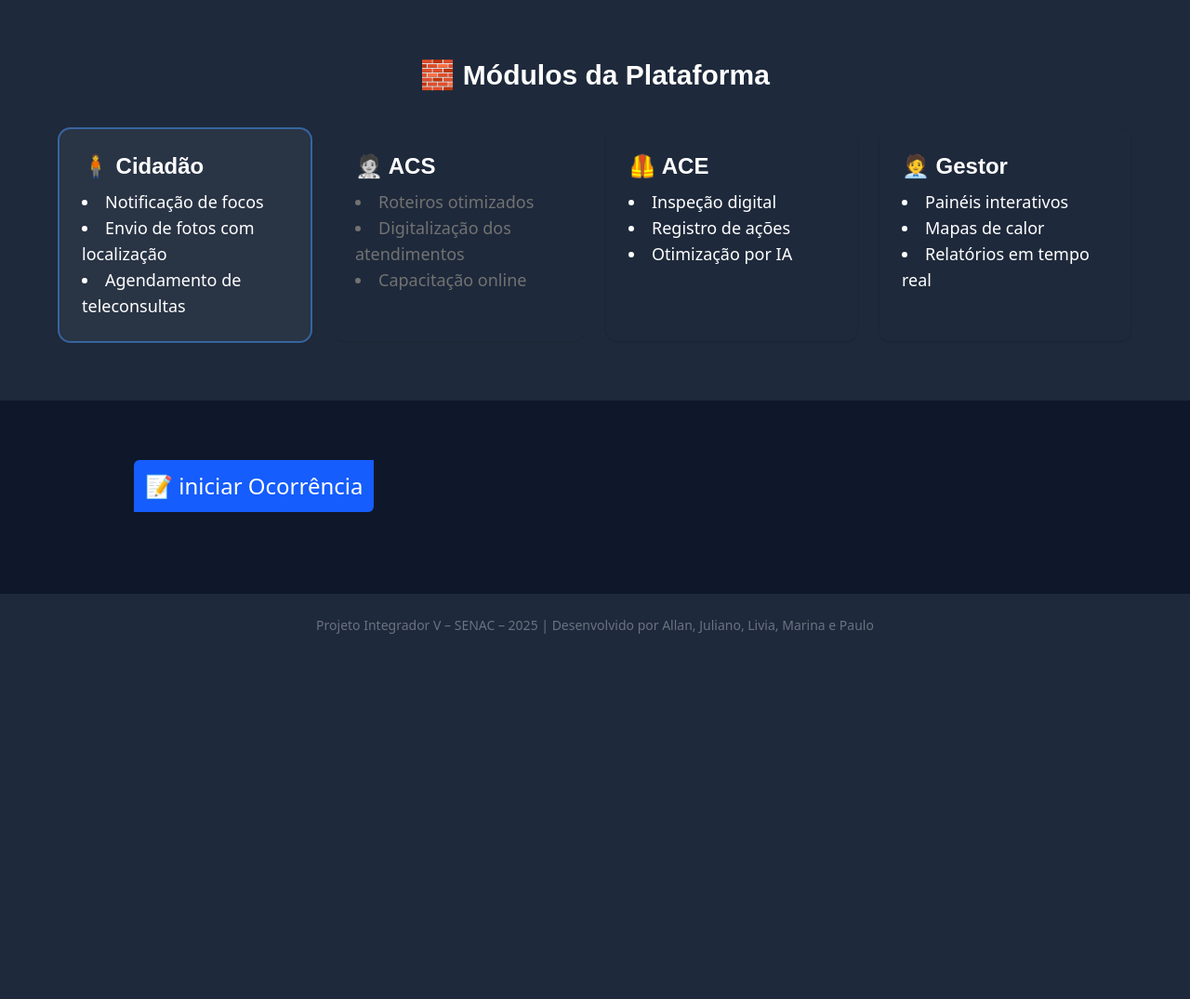
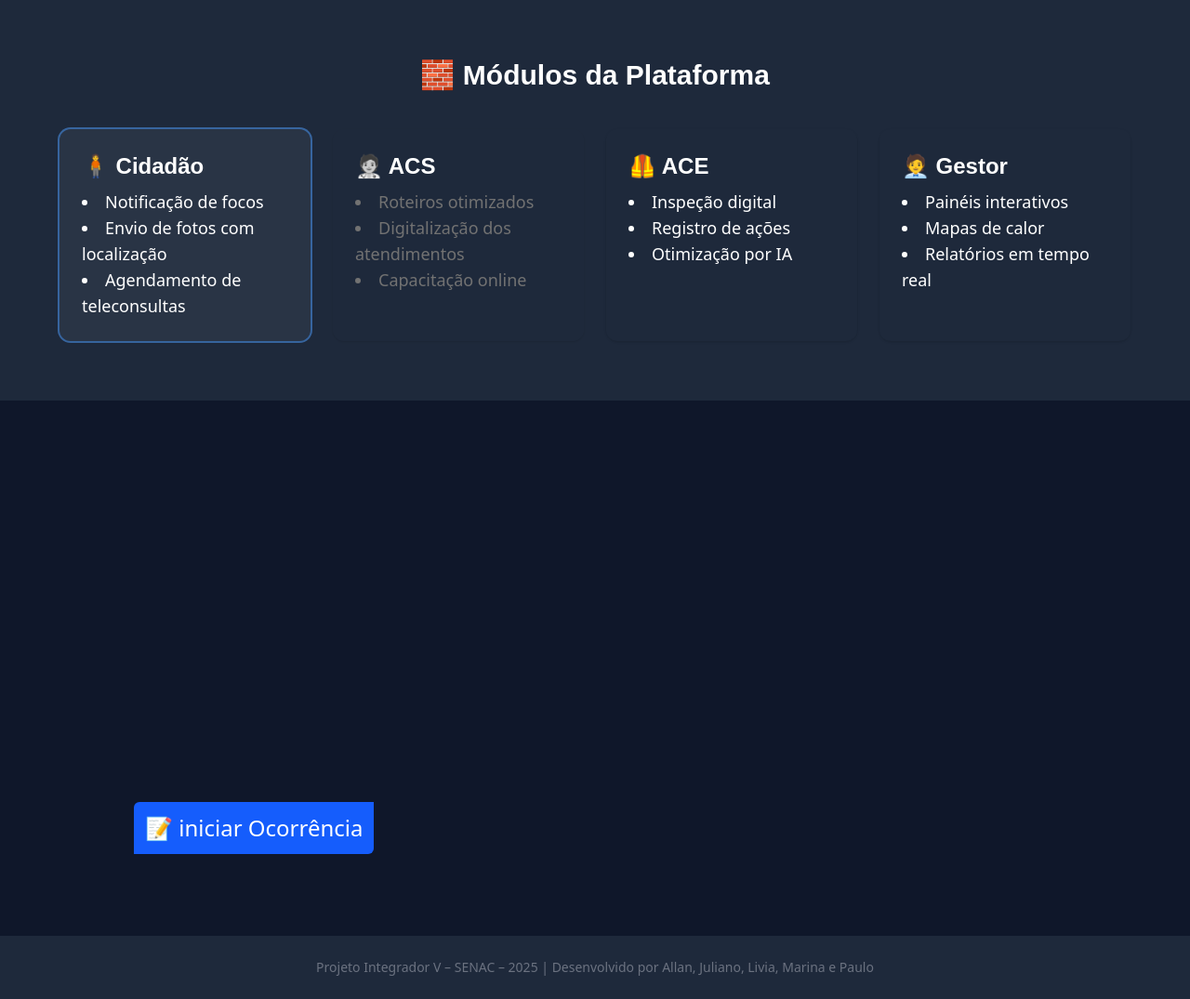
Before and after one commit to allanvilas/contrAdengue, a PHP site: page /views/plataforma.php in a window 1280 px wide. Shown: the part 113-1188 px from the top of the page at 93% size. Before the commit the page ends 795 px from the top, so only its background shows below. Run offline with PHP 8.4, Linux system fonts and the light colour scheme; style sheets or scripts are compiled from the project's sources.

Commit message:
Atualizar a seção de módulos na plataforma com layout e estilo consistentes

```diff
--- a/src/public/views/plataforma.php
+++ b/src/public/views/plataforma.php
@@ -11,7 +11,8 @@ require_once __DIR__ . '/layout/main.php';
     </header>
 
     <!-- Módulos -->
-    <section id="modes" class="bg-surface py-16 px-4">
+    <section id="modes" class="h-dvh">
+        <div class="bg-surface py-16 px-4">
             <div class="max-w-6xl mx-auto">
                 <h2 class="text-3xl font-bold text-center mb-10">🧱 Módulos da Plataforma</h2>
                 <div class="grid md:grid-cols-2 lg:grid-cols-4 gap-6">
@@ -50,6 +51,7 @@ require_once __DIR__ . '/layout/main.php';
                             <li>Mapas de calor</li>
                             <li>Relatórios em tempo real</li>
                         </ul>
+                    </div>
                 </div>
             </div>
         </div>
```
Lines whose indentation alone changed are shown as unchanged.
